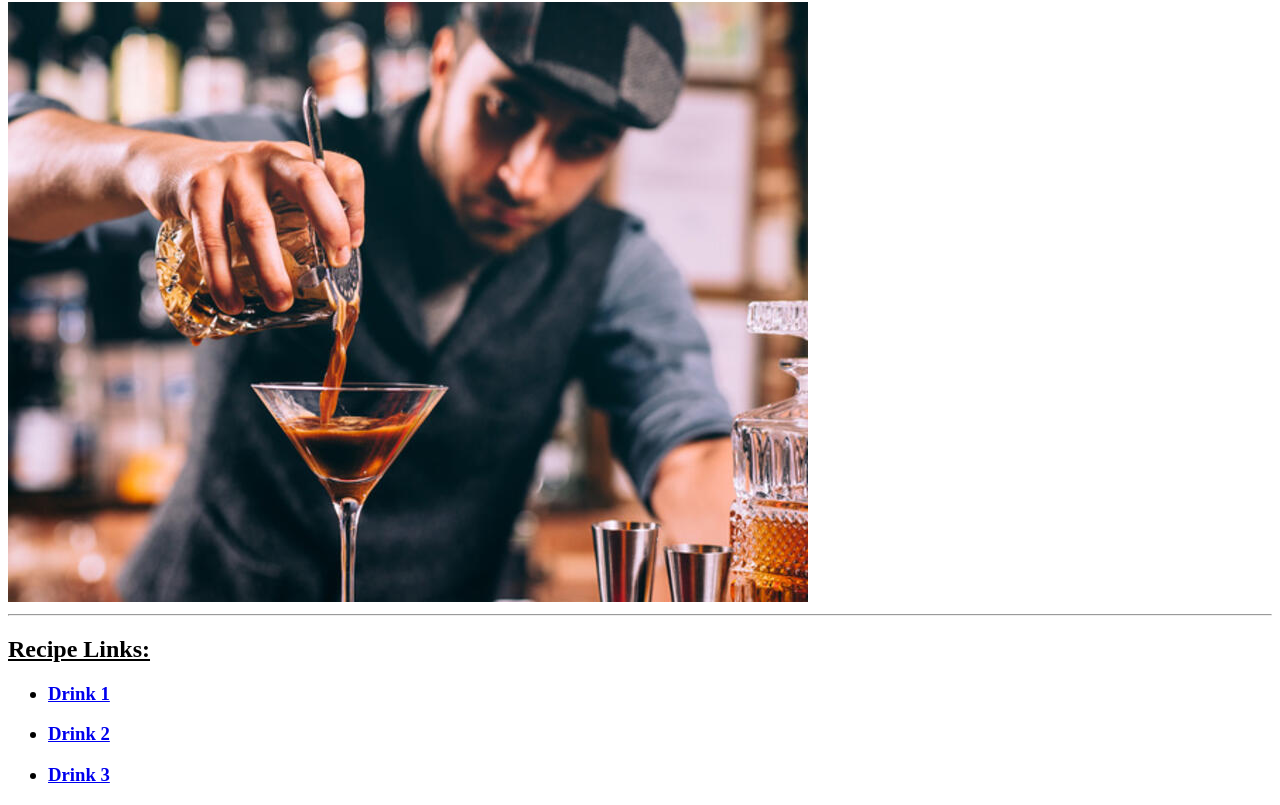
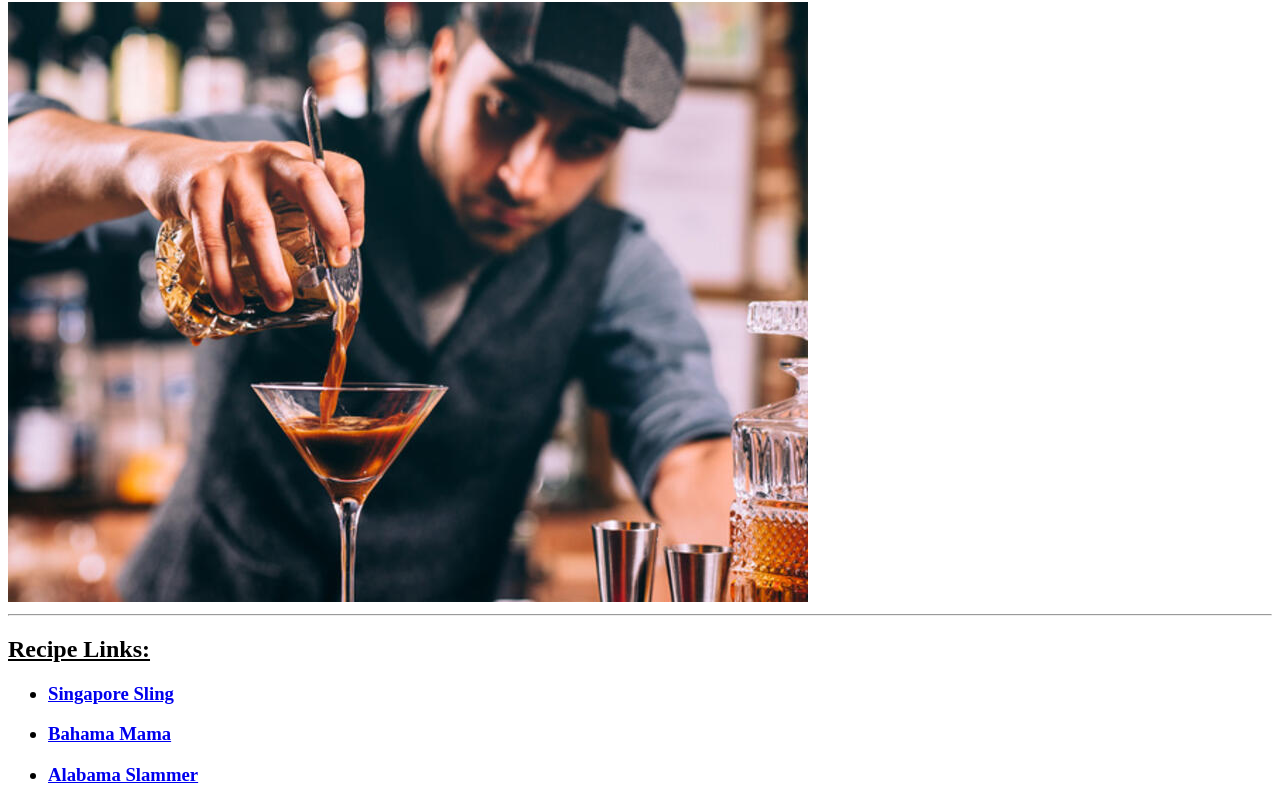
Before and after one commit to ViceSeveni/odin-recipes, a plain HTML site: page index.html in a window 1280 px wide. Shown: the part 78-883 px from the top of the page. Drawn offline with Linux system fonts and the light colour scheme.

Commit message:
Added recipe names to homepage

```diff
--- a/index.html
+++ b/index.html
@@ -14,11 +14,11 @@
         <u><h2>Recipe Links:</h2></u>
 
         <ul>
-            <h3><li><a href="recipes/singapore-sling.html">Drink 1</li></h3>
+            <h3><li><a href="recipes/singapore-sling.html">Singapore Sling</li></h3>
 
-            <h3><li><a href="recipes/bahama-mama.html">Drink 2</li></h3>
+            <h3><li><a href="recipes/bahama-mama.html">Bahama Mama</li></h3>
 
-            <h3><li><a href="recipes/alabama-slammer.html">Drink 3</li></h3>
+            <h3><li><a href="recipes/alabama-slammer.html">Alabama Slammer</li></h3>
         </ul>
 
     </body>
```
